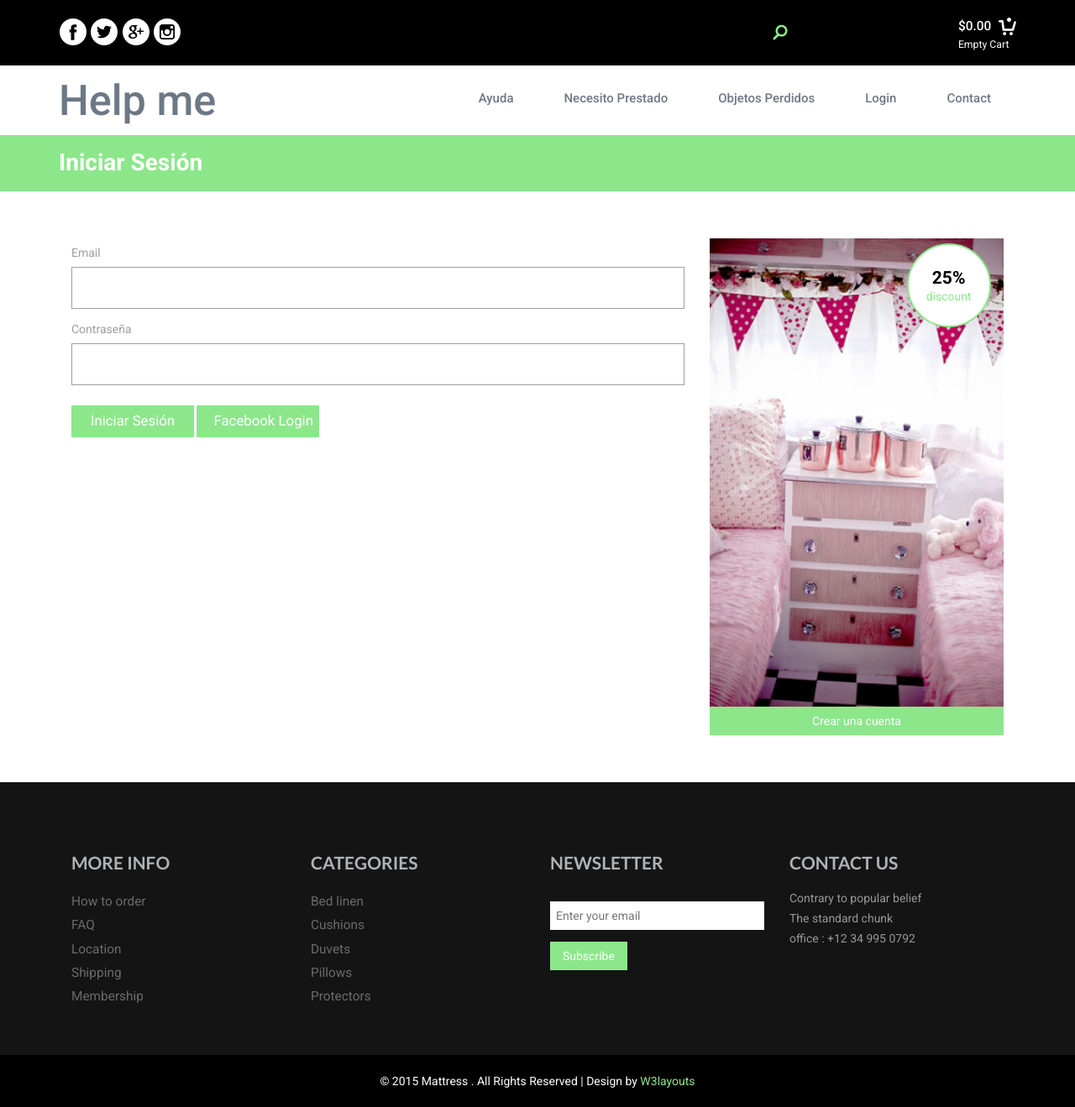
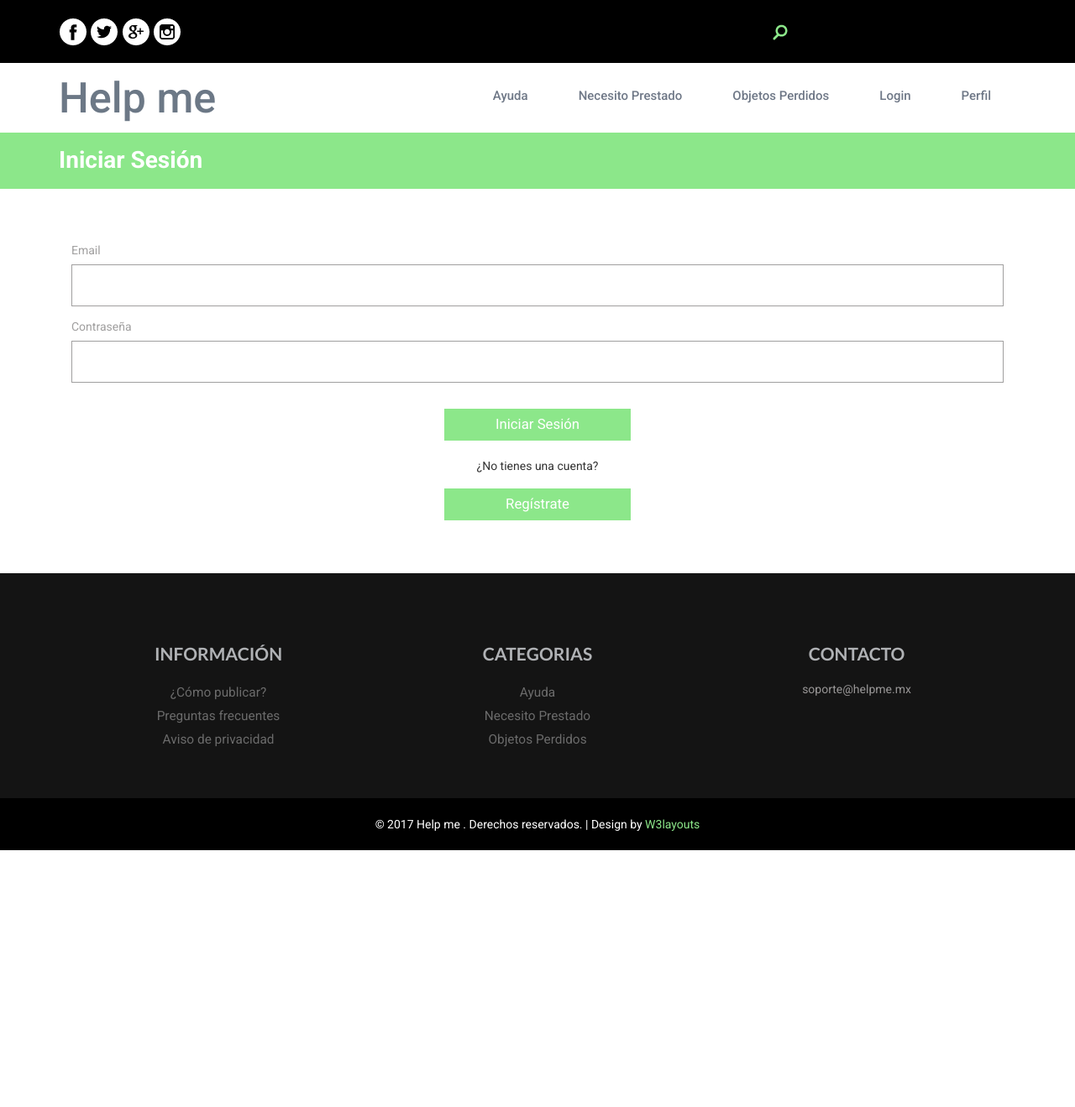
Before and after one commit to AliGhahraei/help-me, a Django app: page /users/ in a window 1280 px wide. Shown: the whole page at 84% size. After the commit the page ends 1013 px from the top, so only its background shows below. Run offline with Django 3.2, Linux system fonts and the light colour scheme; some libraries are stand-ins or nearby versions.

Commit message:
Footer, Header and body fix

```diff
--- a/templates/base.html
+++ b/templates/base.html
@@ -56,17 +56,15 @@ Smartphone Compatible web template, free webdesigns for Nokia, Samsung, LG, Sony
 					</div>
 				</div>
 
-				<div class="ca-r">
-					<div class="cart box_1">
-						<a href="checkout.html">
-						<h3> <div class="total">
-							<span class="simpleCart_total"></span> </div>
-							<img src="images/cart.png" alt=""/></h3>
-						</a>
-						<p><a href="javascript:;" class="simpleCart_empty">Empty Cart</a></p>
+<!-- search-scripts -->
+					<script src="js/classie.js"></script>
+					<script src="js/uisearch.js"></script>
+						<script>
+							new UISearch( document.getElementById( 'sb-search' ) );
+						</script>
+					<!-- //search-scripts -->
 
-					</div>
-				</div>
+
 					<div class="clearfix"> </div>
 			</div>
 
@@ -80,121 +78,12 @@ Smartphone Compatible web template, free webdesigns for Nokia, Samsung, LG, Sony
 		  <div class=" h_menu4">
 				<ul class="memenu skyblue">
 					  <li><a class="color8" href="index.html">Ayuda</a></li>
-					  <li><a class="color1" href="#">Necesito prestado</a>
-						<div class="mepanel">
-						<div class="row">
-							<div class="col1">
-								<div class="h_nav">
-									<ul>
-										<li><a href="products.html">Bedskirt</a></li>
-										<li><a href="products.html">Blanket/Throw</a></li>
-										<li><a href="products.html">Collection/Duvet</a></li>
-										<li><a href="products.html">Comforter</a></li>
-										<li><a href="products.html">Comforter Set</a></li>
-										<li><a href="products.html">Decorative Pillow</a></li>
-										<li><a href="products.html">Mattress Pad </a></li>
-										<li><a href="products.html">Mattress Topper</a></li>
-										<li><a href="products.html">Pillow</a></li>
-										<li><a href="products.html">Pillow Protector</a></li>
-
-									</ul>
-								</div>
-							</div>
-							<div class="col1">
-								<div class="h_nav">
-									<ul>
-										<li><a href="products.html">Alpaca</a></li>
-										<li><a href="products.html">Cashmere</a></li>
-										<li><a href="products.html">Cotton</a></li>
-										<li><a href="products.html">Cotton Blend</a></li>
-										<li><a href="products.html">Down</a></li>
-										<li><a href="products.html">Down Alternative</a></li>
-										<li><a href="products.html">Egyptian Cotton</a></li>
-										<li><a href="products.html">Modal</a></li>
-										<li><a href="products.html">Pima Cotton</a></li>
-										<li><a href="products.html">Silk </a></li>
-
-									</ul>
-								</div>
-							</div>
-							<div class="col1">
-								<div class="h_nav">
-									<ul>
-										<li><a href="products.html">Bedskirt</a></li>
-										<li><a href="products.html">Blanket/Throw</a></li>
-										<li><a href="products.html">Collection/Duvet</a></li>
-										<li><a href="products.html">Comforter</a></li>
-										<li><a href="products.html">Comforter Set</a></li>
-										<li><a href="products.html">Decorative Pillow</a></li>
-										<li><a href="products.html">Mattress Pad </a></li>
-										<li><a href="products.html">Mattress Topper</a></li>
-										<li><a href="products.html">Pillow</a></li>
-										<li><a href="products.html">Pillow Protector</a></li>
-									</ul>
-								</div>
-							</div>
-						  </div>
-						</div>
+				      <li><a class="color1" href="#">Necesito prestado</a>
 					</li>
-					<li class="grid"><a class="color2" href="#">Objetos Perdidos</a>
-						<div class="mepanel">
-						<div class="row">
-							<div class="col1">
-								<div class="h_nav">
-									<ul>
-										<li><a href="products.html">Bedskirt</a></li>
-										<li><a href="products.html">Blanket/Throw</a></li>
-										<li><a href="products.html">Collection/Duvet</a></li>
-										<li><a href="products.html">Comforter</a></li>
-										<li><a href="products.html">Comforter Set</a></li>
-										<li><a href="products.html">Decorative Pillow</a></li>
-										<li><a href="products.html">Mattress Pad </a></li>
-										<li><a href="products.html">Mattress Topper</a></li>
-										<li><a href="products.html">Pillow</a></li>
-										<li><a href="products.html">Pillow Protector</a></li>
-
-									</ul>
-								</div>
-							</div>
-							<div class="col1">
-								<div class="h_nav">
-									<ul>
-										<li><a href="products.html">Alpaca</a></li>
-										<li><a href="products.html">Cashmere</a></li>
-										<li><a href="products.html">Cotton</a></li>
-										<li><a href="products.html">Cotton Blend</a></li>
-										<li><a href="products.html">Down</a></li>
-										<li><a href="products.html">Down Alternative</a></li>
-										<li><a href="products.html">Egyptian Cotton</a></li>
-										<li><a href="products.html">Modal</a></li>
-										<li><a href="products.html">Pima Cotton</a></li>
-										<li><a href="products.html">Silk </a></li>
-
-									</ul>
-								</div>
-							</div>
-							<div class="col1">
-								<div class="h_nav">
-
-									<ul>
-										<li><a href="products.html">Bedskirt</a></li>
-										<li><a href="products.html">Blanket/Throw</a></li>
-										<li><a href="products.html">Collection/Duvet</a></li>
-										<li><a href="products.html">Comforter</a></li>
-										<li><a href="products.html">Comforter Set</a></li>
-										<li><a href="products.html">Decorative Pillow</a></li>
-										<li><a href="products.html">Mattress Pad </a></li>
-										<li><a href="products.html">Mattress Topper</a></li>
-										<li><a href="products.html">Pillow</a></li>
-										<li><a href="products.html">Pillow Protector</a></li>
-									</ul>
-								</div>
-							</div>
-						  </div>
-						</div>
-				</li>
+				    <li class="grid"><a class="color2" href="#">Objetos Perdidos</a>
+			    </li>
 				<li><a class="color4" href="login.html">Login</a></li>
-				<li><a class="color6" href="contact.html">Contact</a></li>
+				<li><a class="color6" href="contact.html">Perfil</a></li>
 			  </ul>
 			</div>
 
@@ -209,57 +98,35 @@ Smartphone Compatible web template, free webdesigns for Nokia, Samsung, LG, Sony
 <!--//content-->
 <div class="footer w3layouts">
 				<div class="container">
-			<div class="footer-top-at w3">
+			<div style="text-align: center;" class="footer-top-at w3">
 
-				<div class="col-md-3 amet-sed w3l">
-				<h4>MORE INFO</h4>
+				<div class="col-md-4 amet-sed w3l">
+				<h4>Información</h4>
 				<ul class="nav-bottom">
-						<li><a href="#">How to order</a></li>
-						<li><a href="#">FAQ</a></li>
-						<li><a href="contact.html">Location</a></li>
-						<li><a href="#">Shipping</a></li>
-						<li><a href="#">Membership</a></li>
+						<li><a href="#">¿Cómo publicar?</a></li>
+						<li><a href="#">Preguntas frecuentes</a></li>
+						<li><a href="#">Aviso de privacidad</a></li>
 					</ul>
 				</div>
-				<div class="col-md-3 amet-sed w3ls">
-					<h4>CATEGORIES</h4>
+				<div class="col-md-4 amet-sed w3ls">
+					<h4>Categorias</h4>
 					<ul class="nav-bottom">
-						<li><a href="#">Bed linen</a></li>
-						<li><a href="#">Cushions</a></li>
-						<li><a href="#">Duvets</a></li>
-						<li><a href="#">Pillows</a></li>
-						<li><a href="#">Protectors</a></li>
+						<li><a href="#">Ayuda</a></li>
+						<li><a href="#">Necesito Prestado</a></li>
+						<li><a href="#">Objetos Perdidos</a></li>
 					</ul>
 
 				</div>
-				<div class="col-md-3 amet-sed agileits">
-					<h4>NEWSLETTER</h4>
-					<div class="stay agileinfo">
-						<div class="stay-left wthree">
-							<form action="#" method="post">
-								<input type="text" placeholder="Enter your email " required="">
-							</form>
-						</div>
-						<div class="btn-1 w3-agileits">
-							<form action="#" method="post">
-								<input type="submit" value="Subscribe">
-							</form>
-						</div>
-							<div class="clearfix"> </div>
-			</div>
 
-				</div>
-				<div class="col-md-3 amet-sed agileits-w3layouts">
-				<h4>CONTACT US</h4>
-					<p>Contrary to popular belief</p>
-					<p>The standard chunk</p>
-					<p>office :  +12 34 995 0792</p>
+				<div class="col-md-4 amet-sed agileits-w3layouts">
+				<h4>Contacto</h4>
+					<p>soporte@helpme.mx</p>
 				</div>
 				<div class="clearfix"> </div>
 			</div>
 		</div>
 		<div class="footer-class w3-agile">
-		<p>© 2015 Mattress . All Rights Reserved | Design by  <a href="http://w3layouts.com/" target="_blank">W3layouts</a> </p>
+		<p>© 2017 Help me . Derechos reservados. | Design by  <a href="http://w3layouts.com/" target="_blank">W3layouts</a> </p>
 		</div>
 		</div>
     <!-- search-scripts -->
--- a/users/templates/users/login.html
+++ b/users/templates/users/login.html
@@ -11,7 +11,7 @@
 <div class="container">
 		<div class="account">
 		<div class="account-pass">
-		<div class="col-md-8 account-top">
+		<div class="col-md-12 account-top">
 			<form action="#" method="post">
 
 			<div>
@@ -22,17 +22,14 @@
 				<span >Contraseña</span>
 				<input type="password">
 			</div>
+			<div style="text-align: center;">
 				<input type="submit" value="Iniciar Sesión">
-				<input type="submit" value="Facebook Login">
+				<br><br>
+				¿No tienes una cuenta?
+				<br>
+				<input type="submit" value="Regístrate">
+				</div>
 			</form>
-		</div>
-		<div class="col-md-4 left-account ">
-			<a href="single.html"><img class="img-responsive " src="images/s1.jpg" alt=""></a>
-			<div class="five">
-			<h2>25% </h2><span>discount</span>
-			</div>
-			<a href="register.html" class="create">Crear una cuenta</a>
-<div class="clearfix"> </div>
 		</div>
 	<div class="clearfix"> </div>
 	</div>
```
